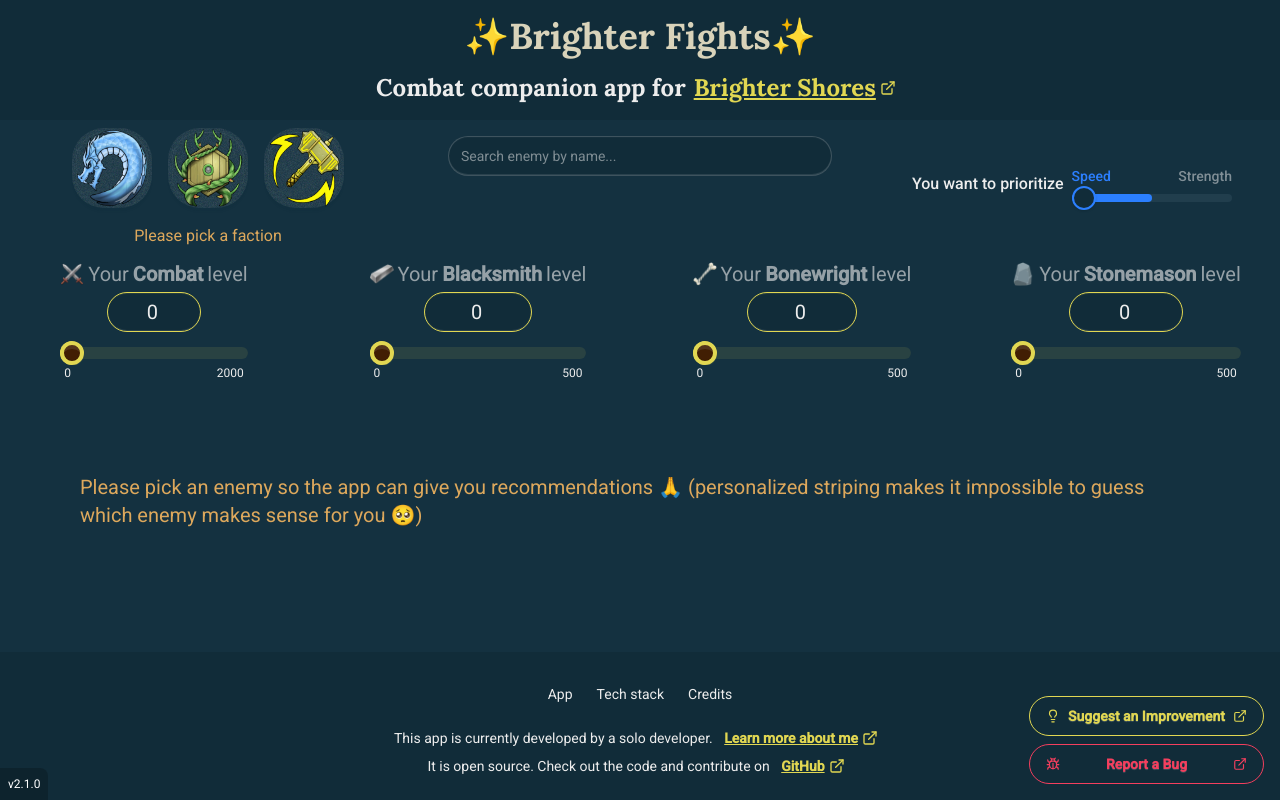
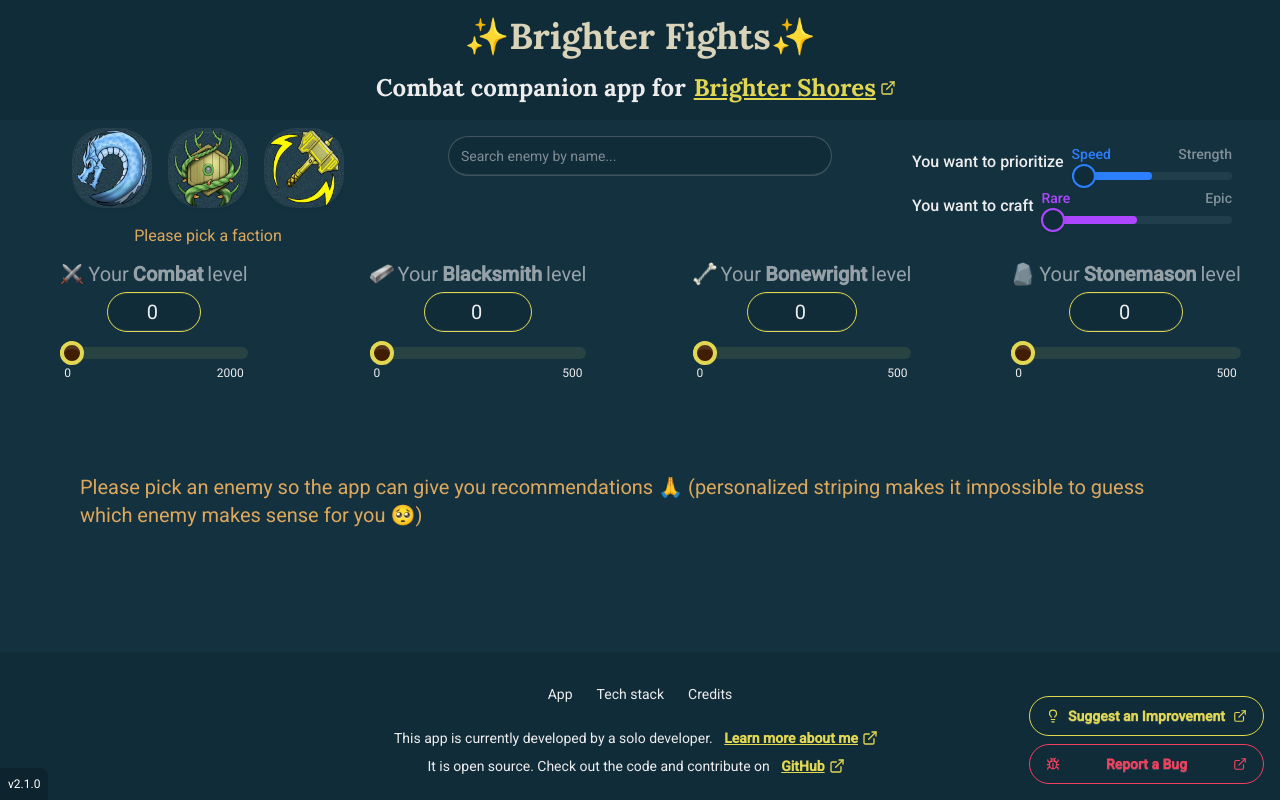
Before and after one commit to NadCAtarun/brighter-fights, a Next.js app: page / in a window 1280 px wide. Built offline with nearby package versions, Linux system fonts and the light colour scheme.

Commit message:
Add rarity selector to crafting recommendations
Introduced a `RaritySelector` component to toggle between "rare" and "epic" crafting options. Updated the state management and local storage logic to support rarity selection, and integrated the selector into the UI alongside the priority selector.

```diff
--- a/src/app/page.tsx
+++ b/src/app/page.tsx
@@ -9,6 +9,7 @@
 import PrioritySelector from "@/components/selectors/priority-selector";
 import Recommendations from "@/components/recommendations";
 import {CraftingRecommendations, generateRecommendations} from "@/model/strategist";
+import RaritySelector from "@/components/selectors/rarity-selector";
 
 /**
  * Computes the crafting level based on the given faction and corresponding skill levels.
@@ -44,6 +45,7 @@
     const [faction, setFaction] = useState<Faction | null>(null);
     const [enemy, setEnemy] = useState<Enemy | null>(null);
     const [priority, setPriority] = useState<'speed' | 'strength'>('speed');
+    const [rarity, setRarity] = useState<'rare' | 'epic'>('rare');
     const [combatLevel, setCombatLevel] = useState(0);
     const [blacksmithLevel, setBlacksmithLevel] = useState(0);
     const [bonewrightLevel, setBonewrightLevel] = useState(0);
@@ -61,6 +63,9 @@
 
         const priority = localStorage.getItem('priority') || 'speed';
         setPriority(priority === 'speed' ? 'speed' : 'strength');
+
+        const rarity = localStorage.getItem('rarity') || 'rare';
+        setRarity(rarity === 'rare' ? 'rare' : 'epic');
 
         const combatLevel = parseInt(localStorage.getItem('combatLevel') || '0');
         setCombatLevel(combatLevel);
@@ -80,7 +85,7 @@
         } else {
             setRecommendations(null);
         }
-    }, [faction, enemy, priority, combatLevel, blacksmithLevel, bonewrightLevel, stonemasonLevel]);
+    }, [faction, enemy, priority, rarity, combatLevel, blacksmithLevel, bonewrightLevel, stonemasonLevel]);
 
     const handleFactionChange = useCallback(
         (faction: string) => {
@@ -98,6 +103,12 @@
         (priority: 'speed' | 'strength') => {
             localStorage.setItem('priority', priority);
             setPriority(priority);
+        }, []);
+
+    const handleRarityChange = useCallback(
+        (rarity: 'rare' | 'epic') => {
+            localStorage.setItem('rarity', rarity);
+            setRarity(rarity);
         }, []);
 
     const handleCombatLevelChange = useCallback(
@@ -129,7 +140,10 @@
             <div className="grid grid-cols-1 lg:grid-cols-3 gap-4">
                 <FactionSelector value={faction?.name || ''} onSelect={handleFactionChange}/>
                 <EnemySelector value={enemy} onSelect={handleEnemyChange} faction={faction}/>
-                <PrioritySelector value={priority} onSelect={handlePriorityChange}/>
+                <div className="flex flex-col space-y-2 my-auto">
+                    <PrioritySelector value={priority} onSelect={handlePriorityChange}/>
+                    <RaritySelector value={rarity} onSelect={handleRarityChange}/>
+                </div>
             </div>
 
             <div className="grid grid-cols-1 md:grid-cols-2 lg:grid-cols-4 gap-4">
--- /dev/null
+++ b/src/components/selectors/rarity-selector.tsx
@@ -0,0 +1,38 @@
+import {useCallback} from "react";
+
+const RaritySelector = (
+    {value, onSelect}: { value: 'rare' | 'epic', onSelect: (rarity: 'rare' | 'epic') => void }
+) => {
+    const handleToggle = useCallback(() => {
+        onSelect(value === 'rare' ? 'epic' : 'rare');
+    }, [value, onSelect]);
+
+    return (
+        <div className="w-full max-w-xs mx-auto flex items-center gap-2">
+            <span className="text-base font-medium text-base-content">You want to craft</span>
+
+            <button className="flex-1 cursor-pointer" onClick={handleToggle}>
+                <div className="flex justify-between text-sm font-medium text-base-content mb-2">
+                    <span className={value === 'rare' ? 'text-purple-500' : 'text-base-content/50'}>Rare</span>
+                    <span className={value === 'epic' ? 'text-orange-500' : 'text-base-content/50'}>Epic</span>
+                </div>
+                <div className="relative bg-base-300 rounded-full h-2">
+                    <div
+                        className={`absolute h-2 rounded-full transition-all duration-300 pointer-events-none ${
+                            value === 'rare' ? 'bg-purple-500 w-1/2 left-0' : 'bg-orange-500 w-1/2 left-1/2'
+                        }`}
+                    />
+                    <div
+                        className={`absolute top-1/2 transform -translate-y-1/2 w-6 h-6 rounded-full bg-base-100 shadow border-2 transition-all duration-300 pointer-events-none ${
+                            value === 'rare'
+                                ? 'border-purple-500 left-0'
+                                : 'border-orange-500 left-full -translate-x-full'
+                        }`}
+                    />
+                </div>
+            </button>
+        </div>
+    );
+};
+
+export default RaritySelector;
```
